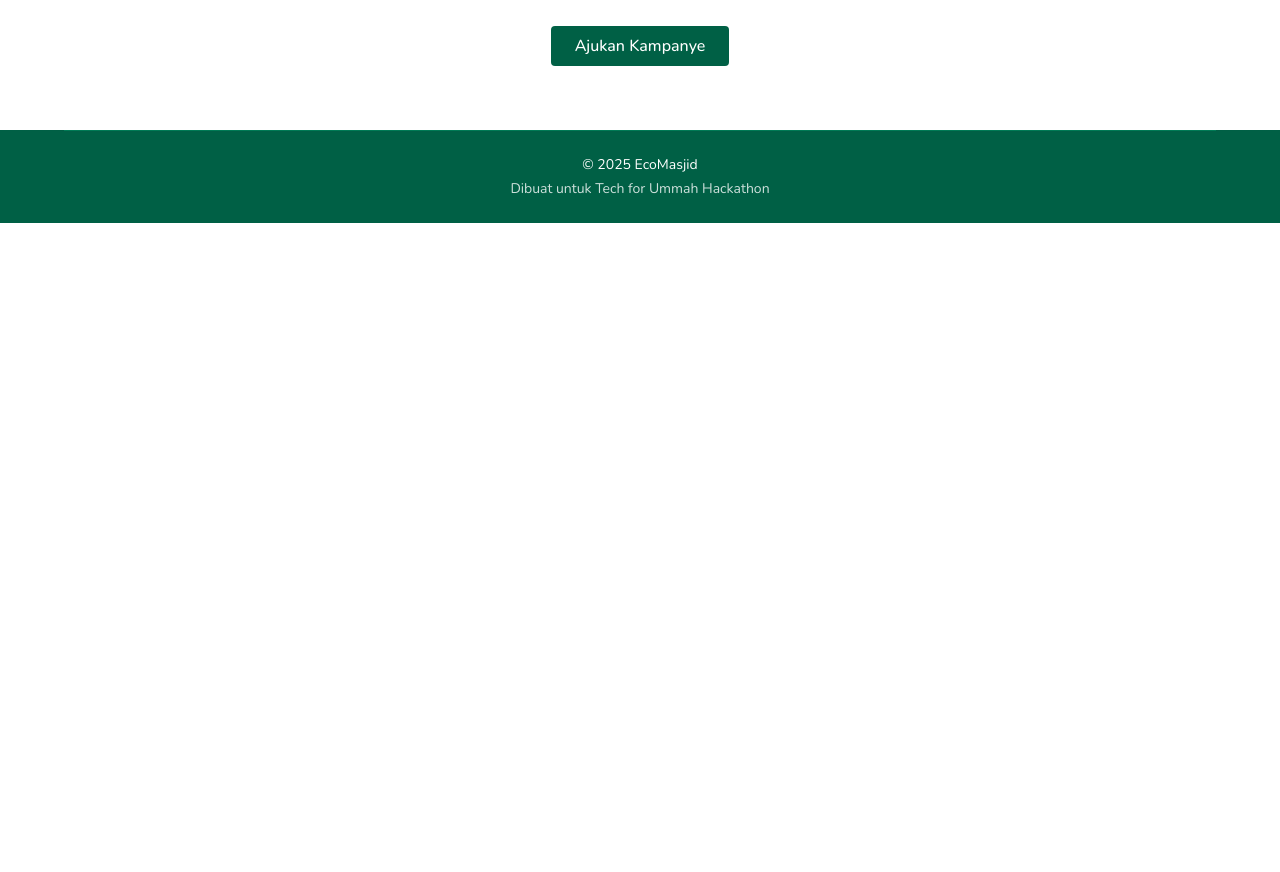
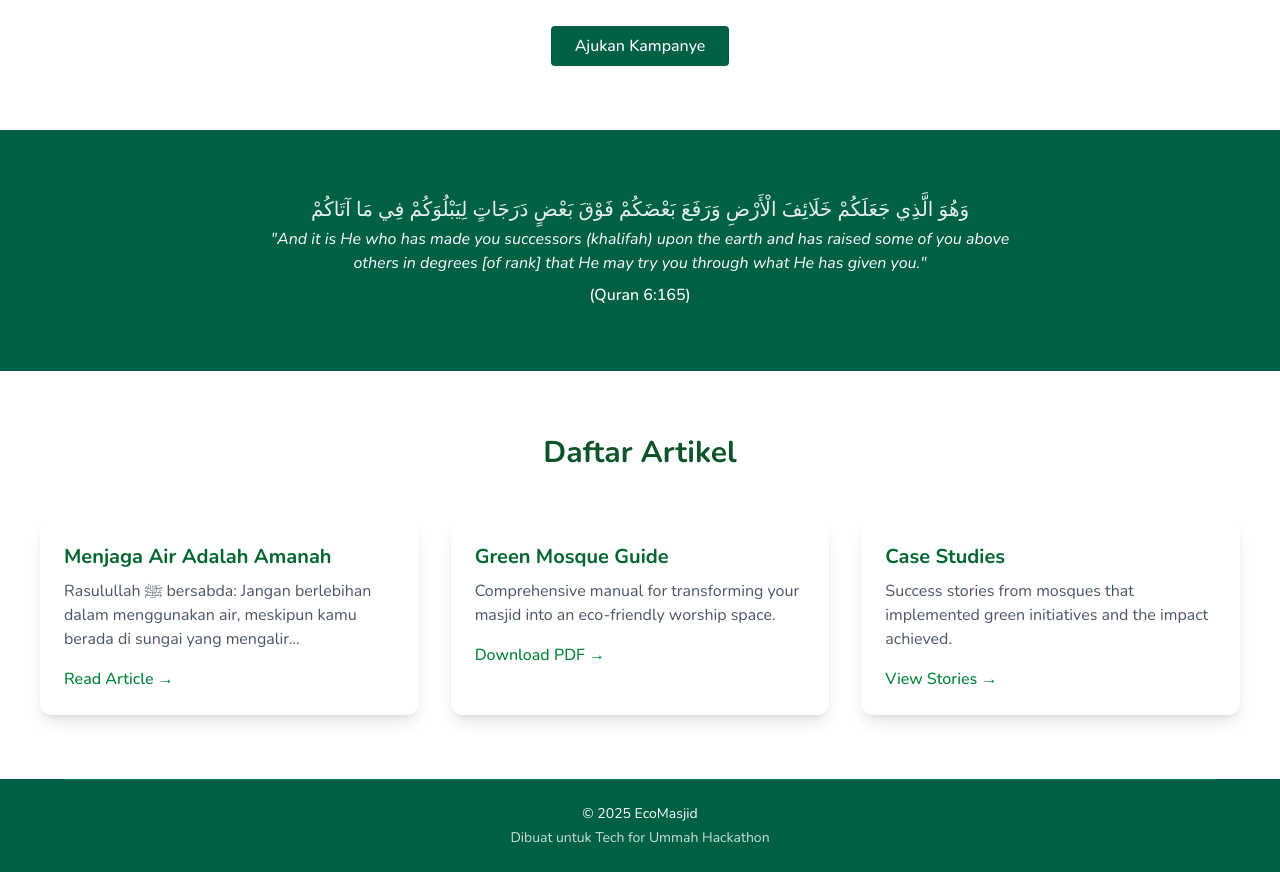
Before and after one commit to abdodyssey/eco-masjid, a React (Vite) app in the folder frontend/: page /home in a window 1280 px wide. Shown: the part 1684-2556 px from the top of the page. Before the commit the page ends 1907 px from the top, so only its background shows below. Built offline with nearby package versions, Linux system fonts and the light colour scheme.

Commit message:
ubah home

```diff
--- a/frontend/package.json
+++ b/frontend/package.json
@@ -28,6 +28,6 @@
     "eslint-plugin-react-hooks": "^5.2.0",
     "eslint-plugin-react-refresh": "^0.4.20",
     "globals": "^16.3.0",
-    "vite": "^7.0.4"
+    "vite": "^7.0.5"
   }
 }
--- /dev/null
+++ b/frontend/src/components/Educational.jsx
@@ -0,0 +1,52 @@
+import { Megaphone } from "lucide-react";
+import { Link } from "react-router-dom";
+
+const Educational = () => {
+  return (
+    <section className="text-emerald-800 py-16 px-6">
+     <div class="container mx-auto px-4">
+            <h2 class="text-3xl font-bold text-center text-green-900 mb-12">Daftar Artikel</h2>
+
+            <div class="grid grid-cols-1 md:grid-cols-2 lg:grid-cols-3 gap-8">
+
+                <div class="rounded-xl overflow-hidden shadow-lg hover:shadow-xl transition">
+
+                    <div class="p-6">
+                        <h3 class="text-xl font-bold text-green-800 mb-2">Menjaga Air Adalah Amanah</h3>
+                        <p class="text-gray-600 mb-4">
+                        Rasulullah ﷺ bersabda: Jangan berlebihan dalam menggunakan air, meskipun kamu berada di sungai yang mengalir...
+                        </p>
+                        <a href="#" class="text-green-700 font-medium hover:text-green-900 transition">Read Article →</a>
+                    </div>
+                </div>
+
+
+                <div class="rounded-xl overflow-hidden shadow-lg hover:shadow-xl transition">
+
+                    <div class="p-6">
+                        <h3 class="text-xl font-bold text-green-800 mb-2">Green Mosque Guide</h3>
+                        <p class="text-gray-600 mb-4">
+                            Comprehensive manual for transforming your masjid into an eco-friendly worship space.
+                        </p>
+                        <a href="#" class="text-green-700 font-medium hover:text-green-900 transition">Download PDF →</a>
+                    </div>
+                </div>
+
+
+                <div class="rounded-xl overflow-hidden shadow-lg hover:shadow-xl transition">
+
+                    <div class="p-6">
+                        <h3 class="text-xl font-bold text-green-800 mb-2">Case Studies</h3>
+                        <p class="text-gray-600 mb-4">
+                            Success stories from mosques that implemented green initiatives and the impact achieved.
+                        </p>
+                        <a href="#" class="text-green-700 font-medium hover:text-green-900 transition">View Stories →</a>
+                    </div>
+                </div>
+            </div>
+        </div>
+    </section>
+  );
+};
+
+export default Educational;
--- a/frontend/src/components/Navbar.jsx
+++ b/frontend/src/components/Navbar.jsx
@@ -10,7 +10,6 @@ const navItems = [
   { label: "Kampanye", path: "/kampanye" },
   { label: "Kalkulator", path: "/kalkulator" },
   { label: "Event", path: "/event" },
-  { label: "Luqman", path: "/event" }
 
 ];
 
--- /dev/null
+++ b/frontend/src/components/Quran.jsx
@@ -0,0 +1,23 @@
+
+
+const About = () => {
+  return (
+    <section class="bg-emerald-800 text-white py-16 px-4">
+        <div class="max-w-4xl mx-auto text-center">
+            <div class="max-w-3xl mx-auto">
+                <p class="ttext-lg md:text-xl leading-relaxed text-white/90 max-w-2xl mx-auto">
+                    وَهُوَ الَّذِي جَعَلَكُمْ خَلَائِفَ الْأَرْضِ وَرَفَعَ بَعْضَكُمْ فَوْقَ بَعْضٍ دَرَجَاتٍ لِيَبْلُوَكُمْ فِي مَا آتَاكُمْ
+                </p>
+                <p class="text-white-700 italic">
+                    "And it is He who has made you successors (khalifah) upon the earth and has raised some of you above others in degrees [of rank] that He may try you through what He has given you."
+                </p>
+                <p class="text-white-800 font-medium mt-2">
+                    (Quran 6:165)
+                </p>
+            </div>
+        </div>
+    </section>
+  );
+};
+
+export default About;
--- a/frontend/src/pages/Home.jsx
+++ b/frontend/src/pages/Home.jsx
@@ -2,6 +2,8 @@ import About from "../components/About";
 import CallToAction from "../components/CallToAction";
 import Features from "../components/Features";
 import Hero from "../components/Hero";
+import Educational from "../components/Educational";
+import Quran from "../components/Quran";
 
 const Home = () => {
   return (
@@ -10,6 +12,8 @@ const Home = () => {
       <About />
       <Features />
       <CallToAction />
+      <Quran />
+      <Educational />
     </>
   );
 };
```
Also changed, not shown: 1 other file (tests, documents, lock files or other folders).
